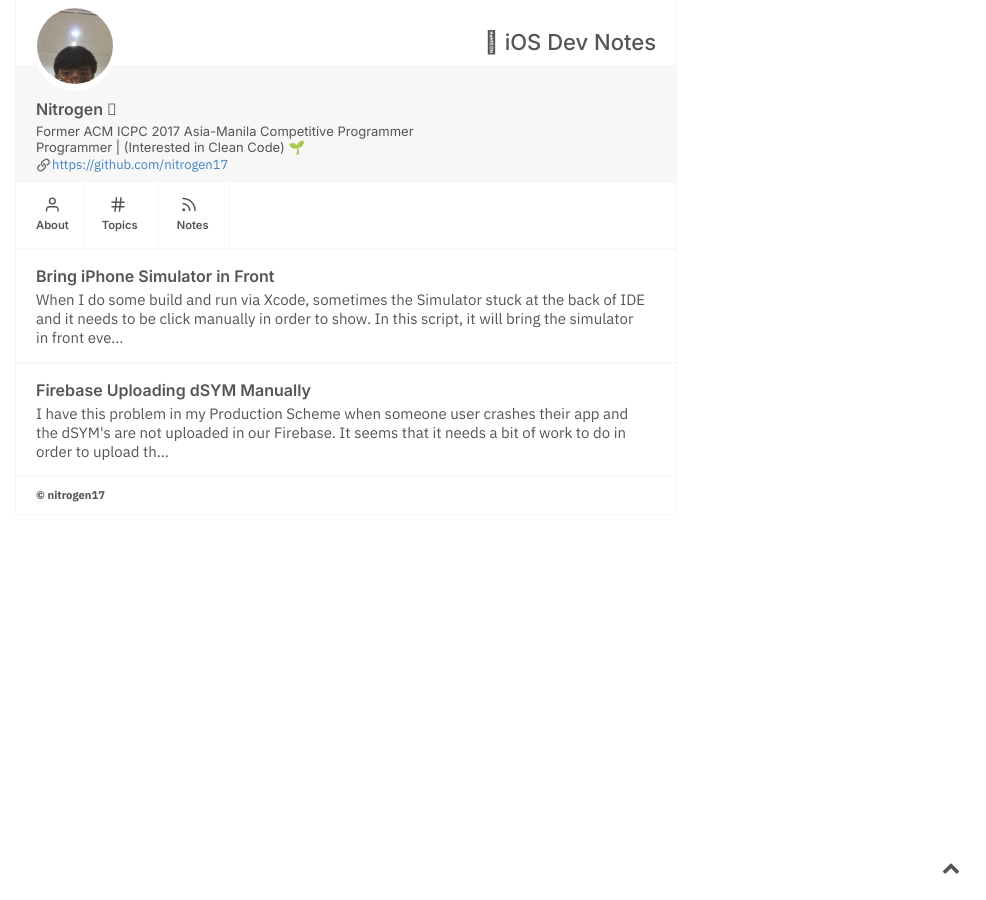
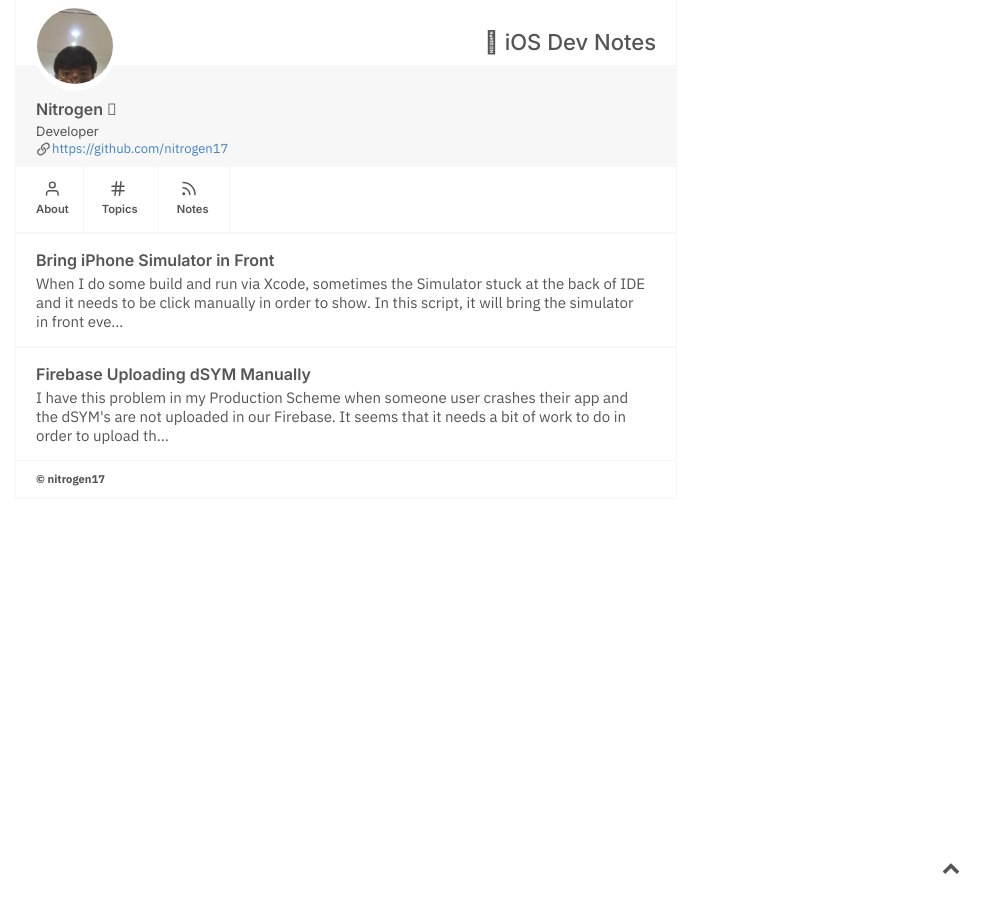
Before and after one commit to nitrogen18/20percent, a Jekyll site: the page built from index.md, in a window 1280 px wide. Shown: the whole page, without its empty margins (294-1280 px from the left). Built offline with Jekyll 4.4.1, drawn with Linux system fonts in a browser that asks for light colours.

Commit message:
Modify Settings

```diff
--- a/_config.yml
+++ b/_config.yml
@@ -1,8 +1,8 @@
 title:  iOS Dev Notes
 title-web: Nitrogen Blog
 name: Nitrogen 
-user_description: Former ACM ICPC 2017 Asia-Manila Competitive Programmer
-user_description_1: Programmer | (Interested in Clean Code) 🌱
+user_description: Developer
+user_description_1:
 notes_url: "https://github.com/nitrogen17"
 profile_pic: /assets/img/profile-icon.jpg
 favicon: /assets/img/apple.ico
```
Also changed, not shown: 9 other files.
